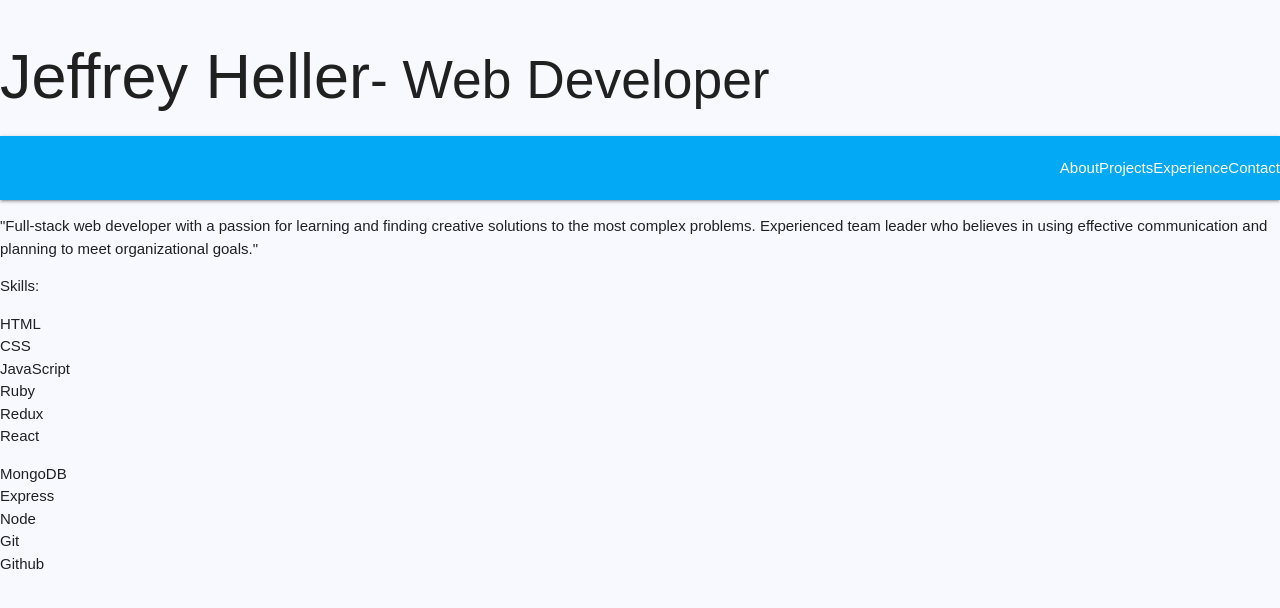
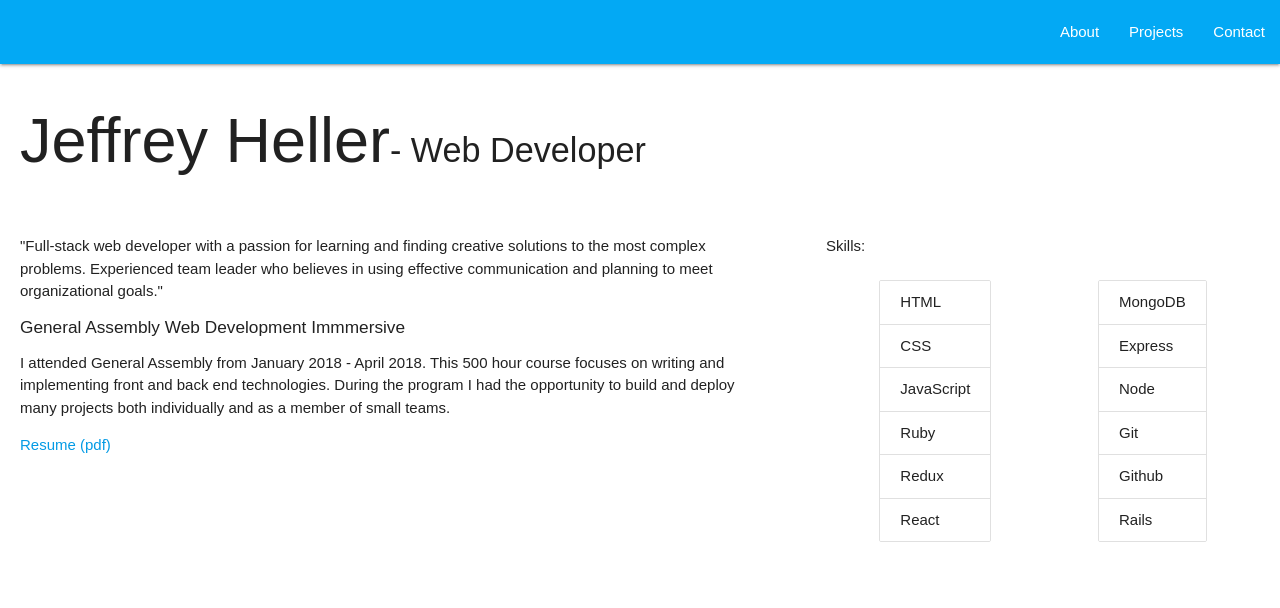
Before and after one commit to Jheller11/portfolio-working-version, a React (Create React App) app: page / in a window 1280 px wide. Shown: the top 608 px of the page. Built offline with nearby package versions, Linux system fonts and the light colour scheme.

Commit message:
work on style

```diff
--- a/src/components/About/About.js
+++ b/src/components/About/About.js
@@ -1,28 +1,34 @@
 import React, { Component } from 'react'
+import Experience from '../Experience/Experience'
 
 const about = {
   brand:
     'Full-stack web developer with a passion for learning and finding creative solutions to the most complex problems. Experienced team leader who believes in using effective communication and planning to meet organizational goals.',
   skills1: ['HTML', 'CSS', 'JavaScript', 'Ruby', 'Redux', 'React'],
-  skills2: ['MongoDB', 'Express', 'Node', 'Git', 'Github'],
+  skills2: ['MongoDB', 'Express', 'Node', 'Git', 'Github', 'Rails'],
   close: ''
 }
 
 class About extends Component {
   render() {
     let skills = about.skills1.map(skill => {
-      return <li>{skill}</li>
+      return <li className="collection-item">{skill}</li>
     })
     let skills2 = about.skills2.map(skill2 => {
-      return <li>{skill2}</li>
+      return <li className="collection-item">{skill2}</li>
     })
     return (
       <div>
-        <p>"{about.brand}"</p>
-        <p>Skills: </p>
-        <div className="flex">
-          <ul>{skills}</ul>
-          <ul>{skills2}</ul>
+        <div className="left column">
+          <p>"{about.brand}"</p>
+          <Experience />
+        </div>
+        <div className="right side">
+          <p>Skills: </p>
+          <div className="flex">
+            <ul className="collection left">{skills}</ul>
+            <ul className="collection right">{skills2}</ul>
+          </div>
         </div>
       </div>
     )
--- a/src/components/App/App.css
+++ b/src/components/App/App.css
@@ -1,8 +1,40 @@
 h1,
-h2 {
+h4 {
   display: inline-block;
+}
+
+h1 {
+  padding-left: 20px;
+}
+
+main > * {
+  padding: 20px;
 }
 
 img {
   width: 500px;
 }
+
+.column {
+  width: 60%;
+}
+
+.side {
+  width: 35%;
+}
+
+.flex {
+  display: flex;
+  flex-direction: row;
+  justify-content: space-around;
+}
+
+nav {
+  position: sticky;
+  left: 0;
+  top: 0;
+}
+
+img {
+  border: 1px solid gray;
+}
--- a/src/components/App/App.js
+++ b/src/components/App/App.js
@@ -15,7 +15,6 @@ class App extends Component {
         <main>
           <Switch>
             <Route path="/projects" component={Projects} />
-            <Route path="/experience" component={Experience} />
             <Route path="/contact" component={Contact} />
             <Route path="/" component={About} />
             {/* <Redirect path="/*" to="/" /> */}
--- a/src/components/Contact/Contact.js
+++ b/src/components/Contact/Contact.js
@@ -8,7 +8,9 @@ const contact = {
 const Contact = () => {
   return (
     <div className="contact">
-      <p>Email: {contact.email}</p>
+      <p>
+        Email: <a href="mailto:heller.jeffrey@gmail.com"> {contact.email}</a>
+      </p>
       <p>
         <a href={contact.github}>GitHub</a>
       </p>
--- a/src/components/Experience/Experience.js
+++ b/src/components/Experience/Experience.js
@@ -4,7 +4,7 @@ class Experience extends Component {
   render() {
     return (
       <div>
-        <h4>General Assembly Web Development Immmersive</h4>
+        <h6>General Assembly Web Development Immmersive</h6>
         <p>
           I attended General Assembly from January 2018 - April 2018. This 500
           hour course focuses on writing and implementing front and back end
--- a/src/components/Header/Header.js
+++ b/src/components/Header/Header.js
@@ -4,18 +4,25 @@ import { Link } from 'react-router-dom'
 const Header = () => {
   return (
     <header>
+      <nav className="nav-wrapper light-blue">
+        <div className="right">
+          <ul>
+            <li>
+              <Link to="/">About</Link>
+            </li>
+            <li>
+              <Link to="/projects">Projects</Link>
+            </li>
+            <li>
+              <Link to="/Contact">Contact</Link>
+            </li>
+          </ul>
+        </div>
+      </nav>
       <div>
         <h1>Jeffrey Heller</h1>
-        <h2>- Web Developer</h2>
+        <h4>- Web Developer</h4>
       </div>
-      <nav className="nav-wrapper light-blue">
-        <div className="right">
-          <Link to="/">About</Link>
-          <Link to="/projects">Projects</Link>
-          <Link to="/experience">Experience</Link>
-          <Link to="/Contact">Contact</Link>
-        </div>
-      </nav>
     </header>
   )
 }
--- a/src/components/Projects/Projects.js
+++ b/src/components/Projects/Projects.js
@@ -37,8 +37,8 @@ class Projects extends Component {
         return <li>{tech}</li>
       })
       return (
-        <div className="card-panel z-depth-3 ">
-          <div>
+        <div className="card-panel z-depth-1 flex">
+          <div className="left">
             <h3>{project.name}</h3>
 
             <p>{project.description}</p>
@@ -51,8 +51,7 @@ class Projects extends Component {
               View the repository on <a href={project.repo}>GitHub</a>{' '}
             </p>
           </div>
-          <div>
-            {' '}
+          <div className="right bottom valign-wrapper">
             <img src={project.img} alt={project.name} />
           </div>
         </div>
--- a/src/index.css
+++ b/src/index.css
@@ -1,5 +1,3 @@
 body {
   font-family: sans-serif;
-  background-color: ghostwhite;
-  min-height: 1000px;
 }
```
Also changed, not shown: 1 other file (tests, documents, lock files or other folders).
